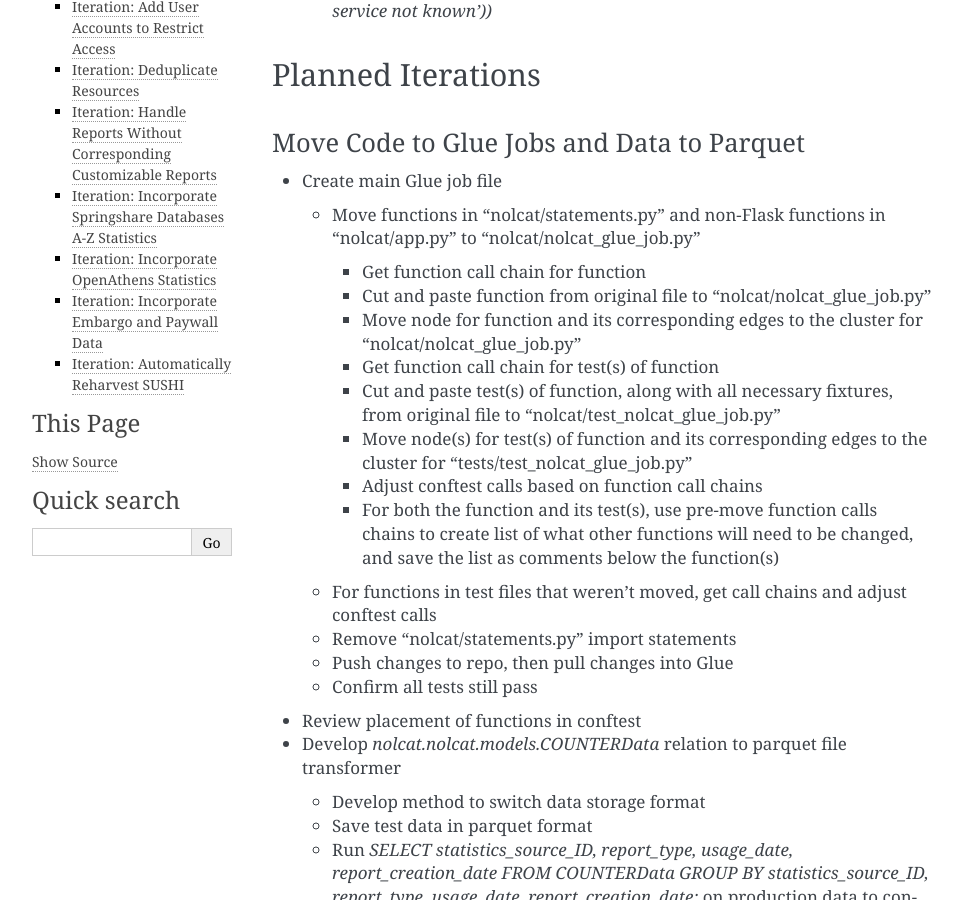
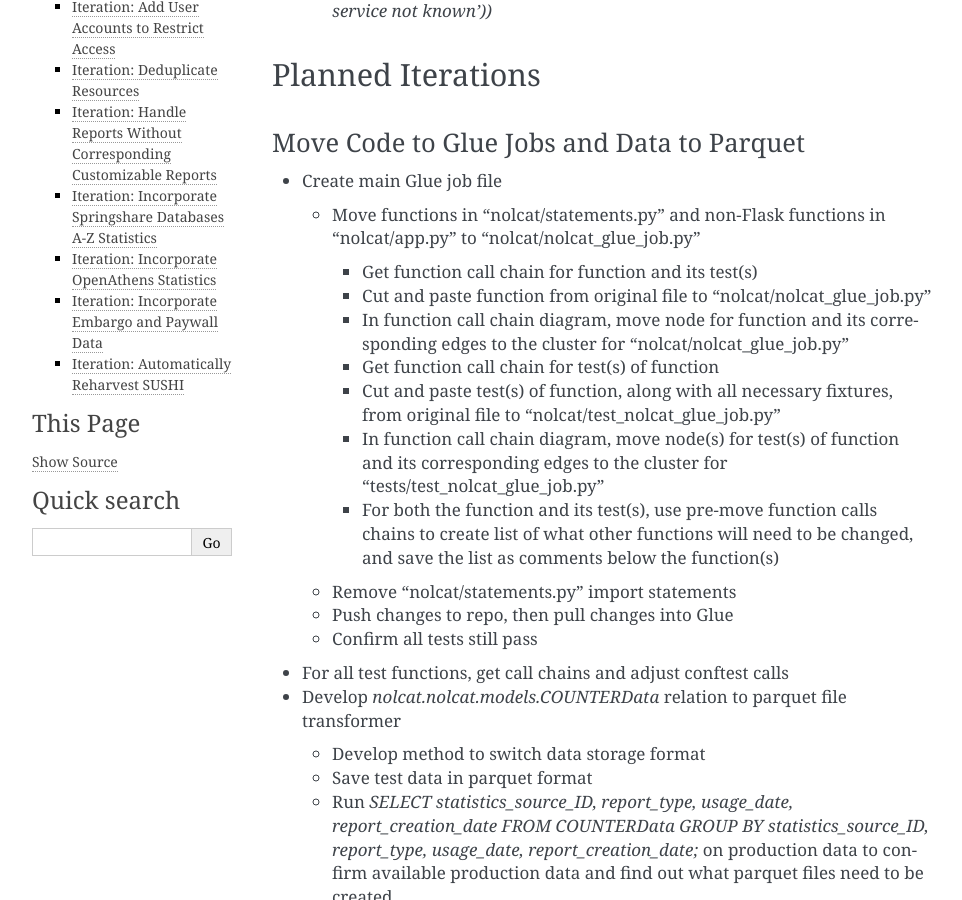
Before and after one commit to ereiskind/nolcat, a Sphinx documentation site: the page built from docs/source/roadmap.rst, in a window 1280 px wide and 900 px high, scrolled down 1148 px. Shown: the whole window, without its empty margins (148-1110 px from the left). Built offline with Sphinx 7.4.7, drawn with Linux system fonts in a browser that asks for light colours.

Commit message:
Update Glue migration instructions

```diff
--- a/docs/source/roadmap.rst
+++ b/docs/source/roadmap.rst
@@ -25,21 +25,19 @@ Move Code to Glue Jobs and Data to Parquet
 
   * Move functions in "nolcat/statements.py" and non-Flask functions in "nolcat/app.py" to "nolcat/nolcat_glue_job.py"
 
-    * Get function call chain for function
+    * Get function call chain for function and its test(s)
     * Cut and paste function from original file to "nolcat/nolcat_glue_job.py"
-    * Move node for function and its corresponding edges to the cluster for "nolcat/nolcat_glue_job.py"
+    * In function call chain diagram, move node for function and its corresponding edges to the cluster for "nolcat/nolcat_glue_job.py"
     * Get function call chain for test(s) of function
     * Cut and paste test(s) of function, along with all necessary fixtures, from original file to "nolcat/test_nolcat_glue_job.py"
-    * Move node(s) for test(s) of function and its corresponding edges to the cluster for "tests/test_nolcat_glue_job.py"
-    * Adjust conftest calls based on function call chains
+    * In function call chain diagram, move node(s) for test(s) of function and its corresponding edges to the cluster for "tests/test_nolcat_glue_job.py"
     * For both the function and its test(s), use pre-move function calls chains to create list of what other functions will need to be changed, and save the list as comments below the function(s)
 
-  * For functions in test files that weren't moved, get call chains and adjust conftest calls
   * Remove "nolcat/statements.py" import statements
   * Push changes to repo, then pull changes into Glue
   * Confirm all tests still pass
 
-* Review placement of functions in conftest
+* For all test functions, get call chains and adjust conftest calls
 * Develop `nolcat.nolcat.models.COUNTERData` relation to parquet file transformer
 
   * Develop method to switch data storage format
```
